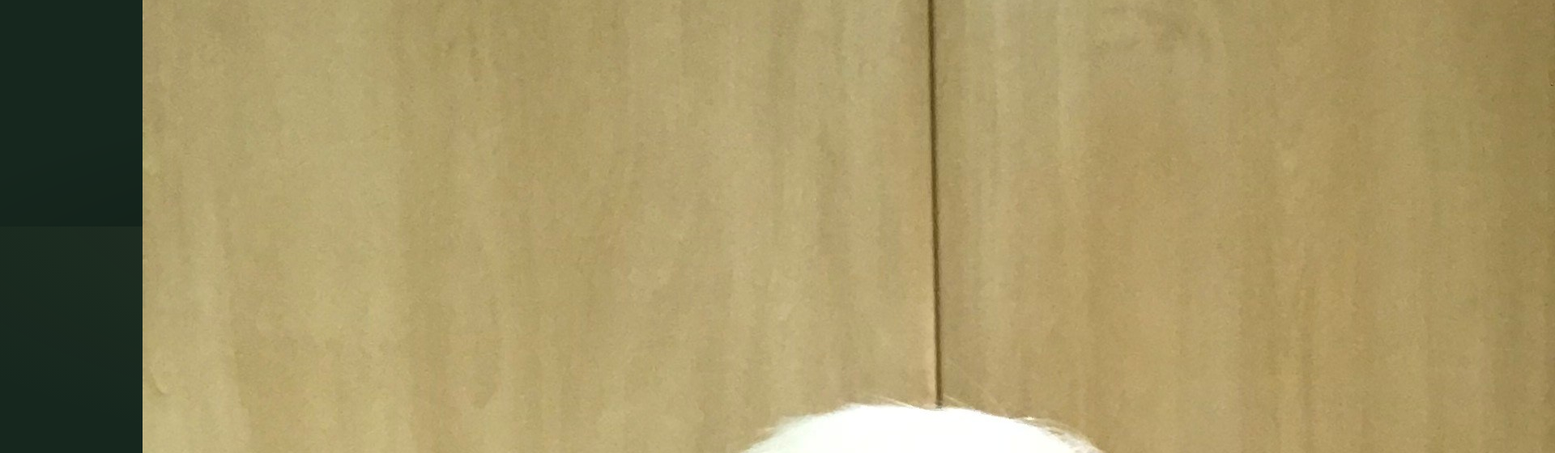
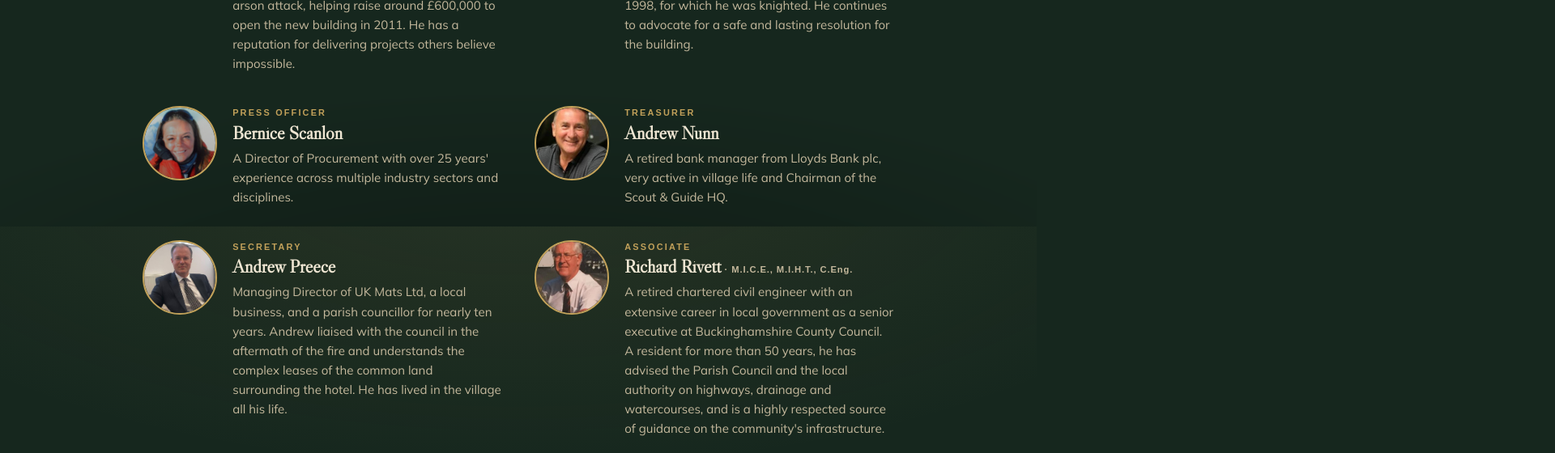
Before and after one commit to mapill01/kings-arms-reclamation, a Next.js app: page /about in a window 1280 px wide. Shown: the part 2920-3480 px from the top of the page at 81% size, 1920 px wide, since content can reach past the window. Built offline with nearby package versions, Linux system fonts and the light colour scheme; a web font is replaced by a local one.

Commit message:
Update globals.css

```diff
--- a/app/globals.css
+++ b/app/globals.css
@@ -494,3 +494,16 @@ body {
   transform: translateY(-1px);
   box-shadow: 0 4px 14px rgba(0, 0, 0, 0.34), inset 0 1px 0 rgba(255, 255, 255, 0.40);
 }
+
+/* ---- Team roster with bios (About page) ---- */
+.team { display: grid; gap: clamp(1.5rem, 4vw, 2.5rem); grid-template-columns: 1fr; margin-top: 2rem; }
+@media (min-width: 48rem) { .team { grid-template-columns: 1fr 1fr; } }
+.team-card { display: flex; gap: 1.2rem; align-items: flex-start; }
+.team-card img {
+  width: 92px; height: 92px; flex: 0 0 auto; border-radius: 50%;
+  object-fit: cover; border: 2px solid var(--brass); background: var(--pine);
+}
+.team-card .role { margin: 0 0 0.15rem; color: var(--brass); font-size: 0.68rem; font-weight: 700; letter-spacing: 0.2em; text-transform: uppercase; }
+.team-card .name { font-family: var(--font-display); font-size: 1.4rem; line-height: 1.1; color: var(--parchment); margin: 0; }
+.team-card .post { font-family: var(--font-body); font-size: 0.7rem; letter-spacing: 0.08em; color: var(--parchment-dim); }
+.team-card .bio { margin: 0.5rem 0 0; color: var(--parchment-dim); font-size: 0.94rem; line-height: 1.6; }
```
